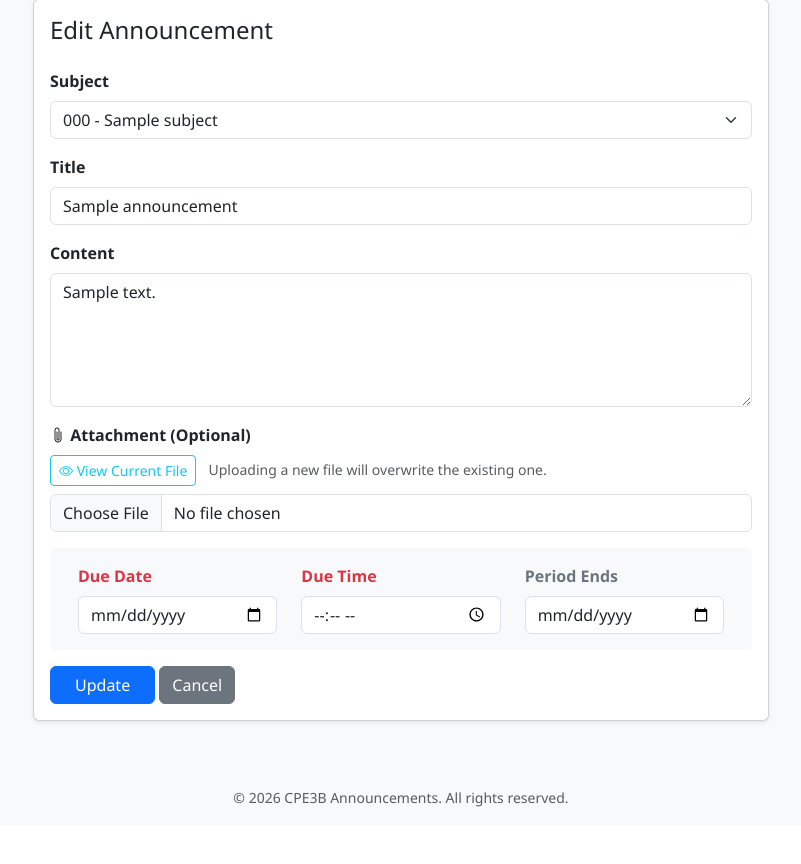
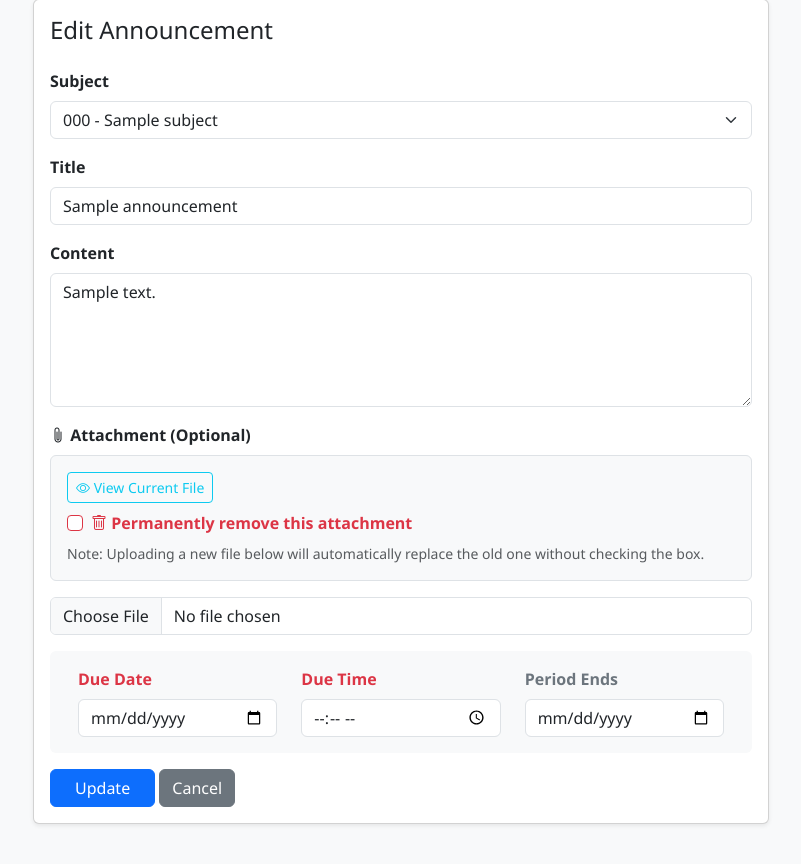
Before and after one commit to hfqhi/Announcement-Recap-Website, a PHP site: page /admin/edit.php?id=1 in a window 1280 px wide. Shown: the part 87-951 px from the top of the page, without its empty margins (239-1040 px from the left). Before the commit the page ends 894 px from the top, so only its background shows below. Run offline with PHP 8.4, Linux system fonts and the light colour scheme; the visitor is signed in with stand-in values (Sample User, id 1); tables that the repository leaves empty or names only in its code hold one stand-in row (values such as "Sample post").

Commit message:
feat: add secure remove attachment toggle in edit form

```diff
--- a/admin/edit.php
+++ b/admin/edit.php
@@ -19,8 +19,15 @@ if ($_SERVER['REQUEST_METHOD'] === 'POST') {
     // --- FILE UPLOAD LOGIC ---
     $file_path = $item['file_path']; // Keep existing by default
 
-    if (isset($_FILES['attachment']) && $_FILES['attachment']['error'] === UPLOAD_ERR_OK) {
-        // Use dirname(__DIR__) for clean absolute paths across Windows/Linux
+    // ADDED: Check if the user wants to remove the attachment entirely
+    if (isset($_POST['remove_attachment']) && $_POST['remove_attachment'] === '1') {
+        if (!empty($file_path) && file_exists(dirname(__DIR__) . '/' . $file_path)) {
+            unlink(dirname(__DIR__) . '/' . $file_path);
+        }
+        $file_path = null; // Clear from database
+    }
+    // Otherwise, process a new file upload if provided
+    elseif (isset($_FILES['attachment']) && $_FILES['attachment']['error'] === UPLOAD_ERR_OK) {
         $uploadDir = dirname(__DIR__) . '/assets/uploads/';
         if (!is_dir($uploadDir)) {
             mkdir($uploadDir, 0777, true);
@@ -30,9 +37,7 @@ if ($_SERVER['REQUEST_METHOD'] === 'POST') {
         $fileName = time() . '_' . $safeFileName;
         $destination = $uploadDir . $fileName;
 
-        // Execute the move
         if (move_uploaded_file($_FILES['attachment']['tmp_name'], $destination)) {
-            // Delete the old file if it exists
             if (!empty($file_path) && file_exists(dirname(__DIR__) . '/' . $file_path)) {
                 unlink(dirname(__DIR__) . '/' . $file_path);
             }
@@ -40,7 +45,6 @@ if ($_SERVER['REQUEST_METHOD'] === 'POST') {
         }
     }
     // -------------------------
-
     $oldRow = $pdo->query("SELECT * FROM tbl_announcements WHERE id = $id")->fetch();
     $pdo->prepare("UPDATE tbl_announcements SET subject_id=?, title=?, content=?, due_date=?, due_time=?, end_date=?, file_path=? WHERE id=?")
         ->execute([$_POST['subject_id'], $_POST['title'], $_POST['content'], $_POST['due_date'] ?: null, $due_time, $_POST['end_date'] ?: null, $file_path, $id]);
@@ -70,9 +74,17 @@ include __DIR__ . '/../includes/header.php';
                     <div class="mb-3">
                         <label class="form-label fw-bold"><i class="bi bi-paperclip"></i> Attachment (Optional)</label>
                         <?php if (!empty($item['file_path'])): ?>
-                            <div class="mb-2">
-                                <a href="../<?= e($item['file_path']) ?>" target="_blank" class="btn btn-sm btn-outline-info"><i class="bi bi-eye"></i> View Current File</a>
-                                <small class="text-muted ms-2">Uploading a new file will overwrite the existing one.</small>
+                            <div class="mb-3 p-3 bg-light border rounded">
+                                <a href="../<?= e($item['file_path']) ?>" target="_blank" class="btn btn-sm btn-outline-info mb-2"><i class="bi bi-eye"></i> View Current File</a>
+
+                                <!-- ADDED: Remove Attachment Checkbox -->
+                                <div class="form-check">
+                                    <input class="form-check-input border-danger" type="checkbox" name="remove_attachment" value="1" id="removeAttachment">
+                                    <label class="form-check-label text-danger fw-bold" for="removeAttachment">
+                                        <i class="bi bi-trash"></i> Permanently remove this attachment
+                                    </label>
+                                </div>
+                                <small class="text-muted d-block mt-2">Note: Uploading a new file below will automatically replace the old one without checking the box.</small>
                             </div>
                         <?php endif; ?>
                         <input type="file" name="attachment" class="form-control" accept=".pdf,.doc,.docx,.jpg,.jpeg,.png">
```
